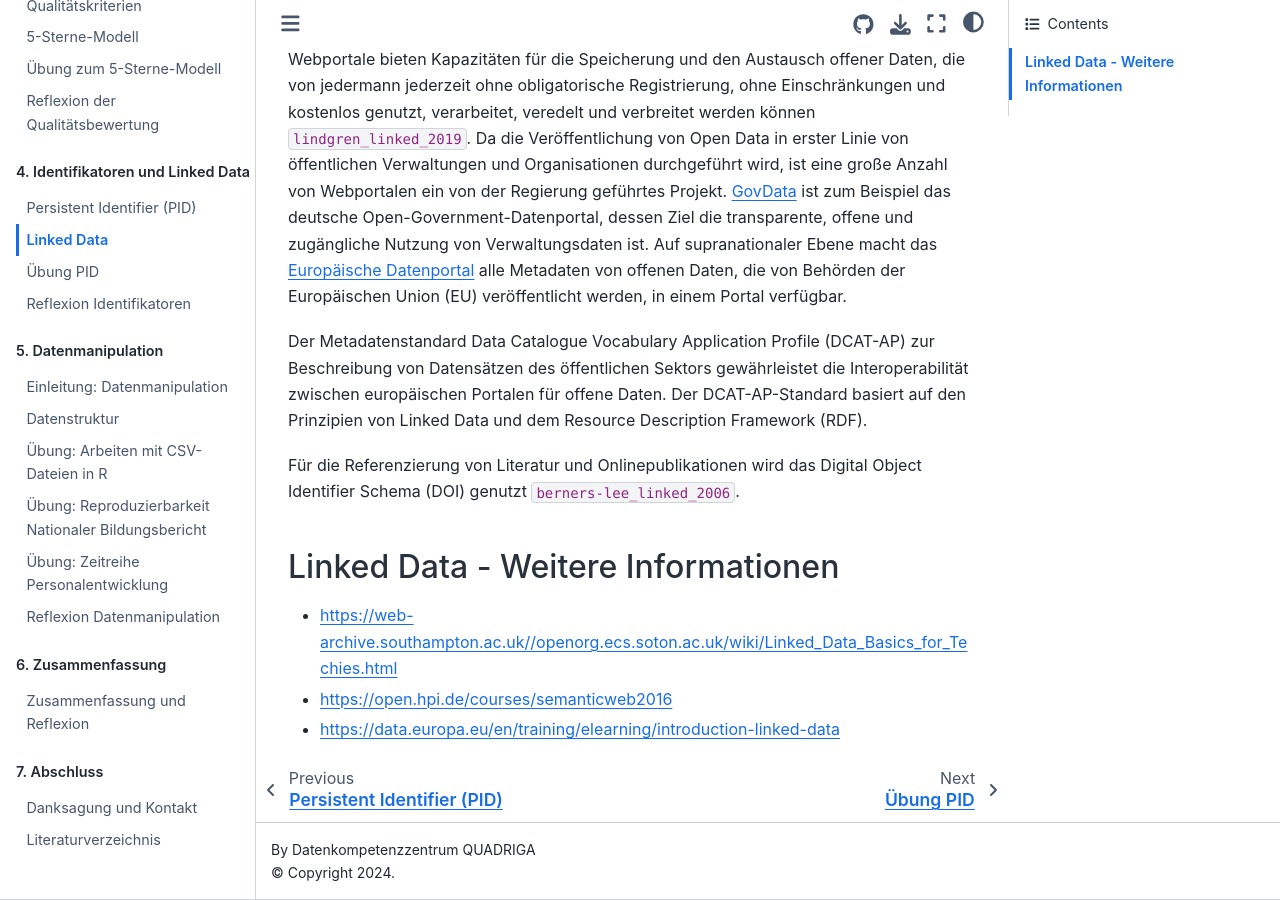
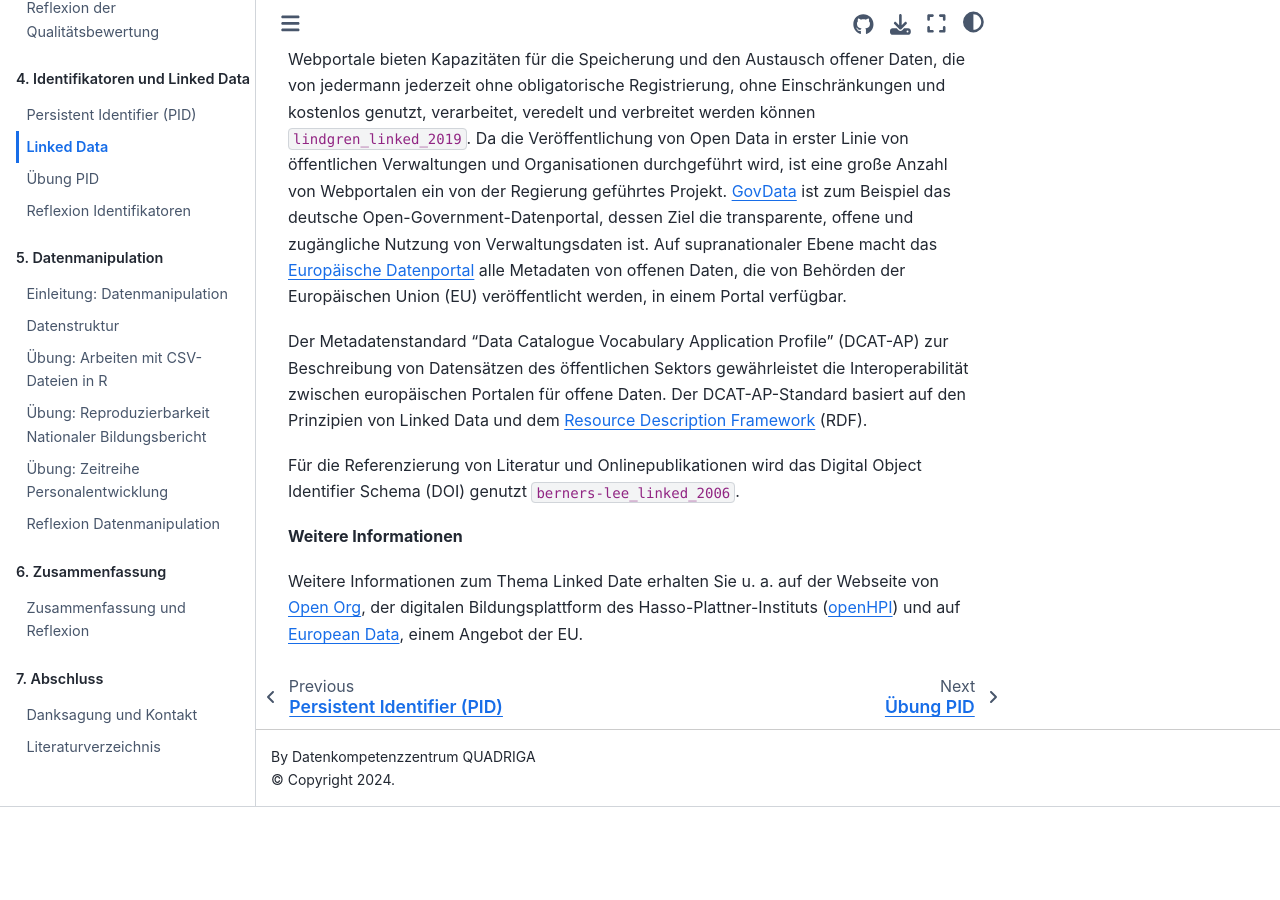
Before and after one commit to quadriga-dk/Tabelle-Fallstudie-1, a Jupyter Book: the page built from Markdown/16_Linked-Data.md, in a window 1280 px wide and 900 px high, scrolled down 568 px. Built offline with Jupyter Book 1.0.4 settings and Sphinx 7.4.7 and the Sphinx Book theme 1.1.4, drawn with Linux system fonts in a browser that asks for light colours; cross-references to code outside the pages are shown as plain code; after the commit the page ends 1375 px from its top, so only the background shows below that.

Commit message:
Update 16_Linked-Data.md

```diff
--- a/Markdown/16_Linked-Data.md
+++ b/Markdown/16_Linked-Data.md
@@ -15,19 +15,12 @@ Die vier Designprinzipien von Linked Data {cite}`berners-lee_linked_2006`:
 
 Uniform Resource Identifiers (URIs) sind das grundlegende Identifikationsschema für Ressourcen im Internet {cite}`bulazel_importance_2016`. Durch die Kombination von URLs (Uniform Resource Locators), die beschreiben, wie eine bestimmte Ressource online zu erreichen ist, und URNs (Uniform Resource Names), die eine Ressource mit einem bestimmten Namensraum identifizieren, können URIs als wertvolle Instrumente für die eindeutige Benennung und Verknüpfung offener Daten sein {cite}`lindgren_linked_2019`.
 
-Webportale bieten Kapazitäten für die Speicherung und den Austausch offener Daten, die von jedermann jederzeit ohne obligatorische Registrierung, ohne Einschränkungen und kostenlos genutzt, verarbeitet, veredelt und verbreitet werden können {cite}`lindgren_linked_2019`. Da die Veröffentlichung von Open Data in erster Linie von öffentlichen Verwaltungen und Organisationen durchgeführt wird, ist eine große Anzahl von Webportalen ein von der Regierung geführtes Projekt. [GovData](https://www.govdata.de/) ist zum Beispiel das deutsche Open-Government-Datenportal, dessen Ziel die transparente, offene und zugängliche Nutzung von Verwaltungsdaten ist. Auf supranationaler Ebene macht das [Europäische Datenportal](https://data.europa.eu/de) alle Metadaten von offenen Daten, die von Behörden der Europäischen Union (EU) veröffentlicht werden, in einem Portal verfügbar.
+Webportale bieten Kapazitäten für die Speicherung und den Austausch offener Daten, die von jedermann jederzeit ohne obligatorische Registrierung, ohne Einschränkungen und kostenlos genutzt, verarbeitet, veredelt und verbreitet werden können {cite}`lindgren_linked_2019`. Da die Veröffentlichung von Open Data in erster Linie von öffentlichen Verwaltungen und Organisationen durchgeführt wird, ist eine große Anzahl von Webportalen ein von der Regierung geführtes Projekt. <a href="https://www.govdata.de/" target="_blank">GovData</a> ist zum Beispiel das deutsche Open-Government-Datenportal, dessen Ziel die transparente, offene und zugängliche Nutzung von Verwaltungsdaten ist. Auf supranationaler Ebene macht das <a href="https://data.europa.eu/de" target="_blank">Europäische Datenportal</a> alle Metadaten von offenen Daten, die von Behörden der Europäischen Union (EU) veröffentlicht werden, in einem Portal verfügbar.
 
-Der Metadatenstandard Data Catalogue Vocabulary Application Profile (DCAT-AP) zur Beschreibung von Datensätzen des öffentlichen Sektors gewährleistet die Interoperabilität zwischen europäischen Portalen für offene Daten. Der DCAT-AP-Standard basiert auf den Prinzipien von Linked Data und dem Resource Description Framework (RDF).
+Der Metadatenstandard "Data Catalogue Vocabulary Application Profile" (DCAT-AP) zur Beschreibung von Datensätzen des öffentlichen Sektors gewährleistet die Interoperabilität zwischen europäischen Portalen für offene Daten. Der DCAT-AP-Standard basiert auf den Prinzipien von Linked Data und dem <a href="https://www.w3.org/RDF/" target="_blank">Resource Description Framework</a> (RDF).
 
 Für die Referenzierung von Literatur und Onlinepublikationen wird das Digital Object Identifier Schema (DOI) genutzt {cite}`berners-lee_linked_2006`.
 
+**Weitere Informationen**
 
-
-
-## Linked Data - Weitere Informationen
-
-- https://web-archive.southampton.ac.uk//openorg.ecs.soton.ac.uk/wiki/Linked_Data_Basics_for_Techies.html
-
-- https://open.hpi.de/courses/semanticweb2016
-
-- https://data.europa.eu/en/training/elearning/introduction-linked-data
+Weitere Informationen zum Thema Linked Date erhalten Sie u. a. auf der Webseite von <a href="https://web-archive.southampton.ac.uk//openorg.ecs.soton.ac.uk/wiki/Linked_Data_Basics_for_Techies.html" target="_blank">Open Org</a>, der digitalen Bildungsplattform des Hasso-Plattner-Instituts (<a href="https://open.hpi.de/courses/semanticweb2016" target="_blank">openHPI</a>) und auf <a href="https://data.europa.eu/en/training/elearning/introduction-linked-data" target="_blank">European Data</a>, einem Angebot der EU.
```
